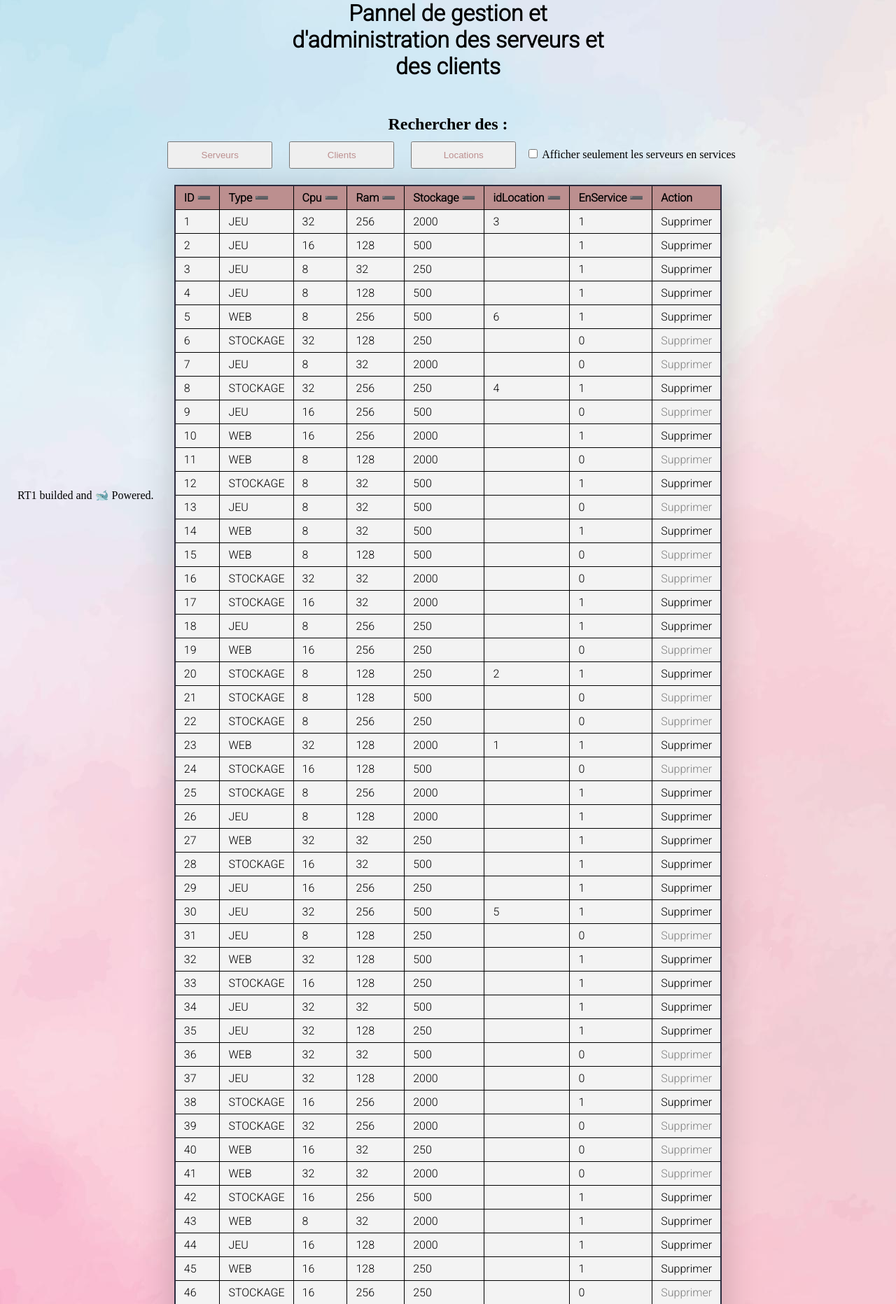
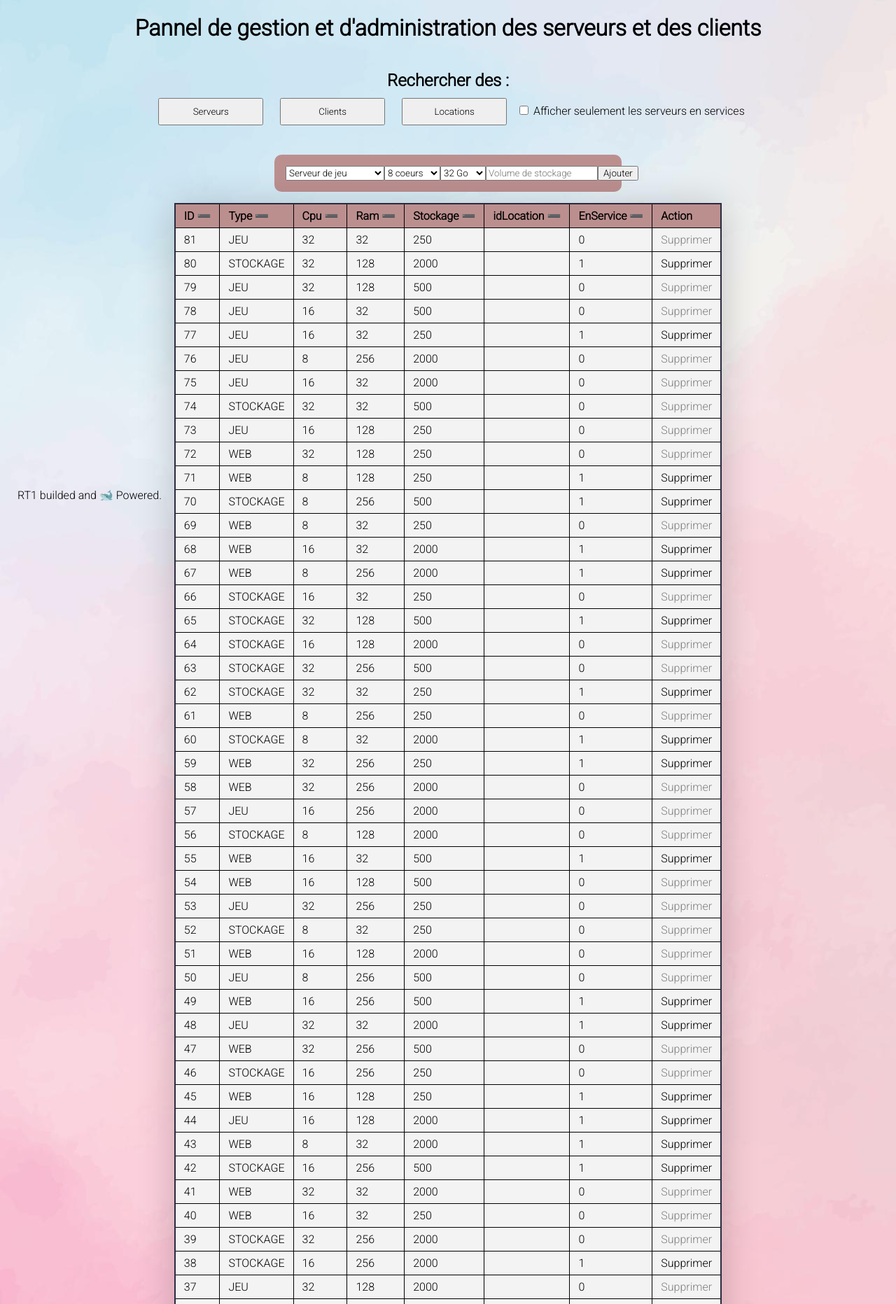
Before and after one commit to ElouanFiore/SAE23_FULOP_FIORE_MORETTI, a PHP site: page /admin.php in a window 1280 px wide. Shown: the part 57-1920 px from the top of the page at 70% size. Run offline with PHP 8.4, Linux system fonts and the light colour scheme; a user stored in the database is signed in; data comes from the database, SQL or seed files in the repository.

Commit message:
ajout des serveurs

```diff
--- a/site/admin.php
+++ b/site/admin.php
@@ -14,19 +14,18 @@ require("funcs/connexion-base.php");
 	<link rel="preconnect" href="https://fonts.googleapis.com">
 	<link rel="preconnect" href="https://fonts.gstatic.com" crossorigin>
 	<link href="https://fonts.googleapis.com/css2?family=Roboto:wght@300&display=swap" rel="stylesheet">
-	<link rel="stylesheet" href="css/style2.css" media="screen" type="text/css" />
+	<link rel="stylesheet" href="css/styleAdmin.css" media="screen" type="text/css" />
  	<script src="funcs/func-tableau.js"></script>
 </head>
 
-<nav>
-
-	<div class="onglets">
-		<a href="index.php">🏠 Accueil</a>
-	</div>
-
-</nav>
 
 <body>
+	<nav>
+		<div class="onglets">
+			<a href="index.php">🏠 Accueil</a>
+		</div>
+	</nav>
+
 	<div class="gestion">
 		<h1>Pannel de gestion et d'administration des serveurs et des clients</h1>
 		<h2>Rechercher des :</h2>
@@ -37,13 +36,46 @@ require("funcs/connexion-base.php");
 		<label for="activation" id="labactiv"></label>
 
 	</div>
+
+	<div id="addServ" hidden>
+	<form action='funcs/ajout-serv.php' method='POST'>
+		<select name="type">
+			<option value="JEU">Serveur de jeu</option>
+			<option value="STOCKAGE">Serveur de stockage</option>
+			<option value="WEB">Serveur web</option>
+		</select>
+		<select name="cpu">
+			<option value="8">8 coeurs</option>
+			<option value="16">16 coeurs</option>
+			<option value="32">32 coeurs</option>
+		</select>
+		<select name="ram">
+			<option value="32">32 Go</option>
+			<option value="128">128 Go</option>
+			<option value="256">256 Go</option>
+		</select>
+		<input type="text" name="stockage" placeholder="Volume de stockage" required/>
+		<input type="submit" value="Ajouter"/>
+	</form>
+	</div>
+
+	<?php
+	if (isset($_GET["err"])) {
+		switch ($_GET["err"]) {
+			case "stock";
+				echo "<h1 class='erreur'>Le stockage n'est pas conforme</h1>";
+			break;
+		}
+	}
+	?>
+
 	<div id="table"></div>
 
 <script>
 <?php
-tableau($db, "SELECT ID, Type, Cpu, Ram, Stockage, idLocation,  EnService FROM `serveurs`", "serv");
-tableau($db, "SELECT ID, Email, Nom, Prenom, Actif FROM `clients` WHERE email != 'admin'", "clients");
-tableau($db, "SELECT ID, IDclient, IDserveur, DebutLoc, FinLoc FROM `locations`", "locs");
+tableau($db, "SELECT ID, Type, Cpu, Ram, Stockage, idLocation,  EnService FROM `serveurs` ORDER BY id DESC", "serv");
+tableau($db, "SELECT ID, Email, Nom, Prenom, Actif FROM `clients` WHERE email != 'admin' ORDER BY id DESC", "clients");
+tableau($db, "SELECT ID, IDclient, IDserveur, DebutLoc, FinLoc FROM `locations` ORDER BY id DESC", "locs");
 ?>
 serv.header.push("Action");
 serv.row.forEach(val => {
@@ -166,6 +198,7 @@ function Actif() {
 }
 
 function AffLocs() {
+	document.getElementById("addServ").hidden = true;
 	document.getElementById("table").innerHTML = "";
 	document.getElementById("labactiv").innerHTML = "Afficher seulement les locations en cours";
 	state = "locs";
@@ -179,6 +212,7 @@ function AffLocs() {
 function AffServ() {
 	document.getElementById("table").innerHTML = "";
 	document.getElementById("labactiv").innerHTML = "Afficher seulement les serveurs en services";
+	document.getElementById("addServ").hidden = false;
 	state = "serv";
 	if (document.getElementById("activation").checked) {
 		Actif(serv);
@@ -188,6 +222,7 @@ function AffServ() {
 }
 
 function AffCli() {
+	document.getElementById("addServ").hidden = true;
 	document.getElementById("table").innerHTML = "";
 	document.getElementById("labactiv").innerHTML = "Afficher seulement les clients actifs";
 	state = "clients";
--- a/site/css/style2.css
+++ b/site/css/style2.css
@@ -200,3 +200,15 @@ th {
 .gestion {
     text-align: center;
 }
+
+form#addServ {
+	display: flex;
+	margin: 2rem 20rem 3rem 20rem;
+	justify-content: space-around;
+	text-align: center;
+	background-color: rosybrown;
+}
+
+#addServ input {
+	width: auto;
+}
--- /dev/null
+++ b/site/css/styleAdmin.css
@@ -0,0 +1,118 @@
+
+* {
+    font-family: 'Roboto', sans-serif;
+}
+
+body{
+	background-image:url("../images/back.jpg");
+}
+
+footer{
+    position: fixed;
+    bottom: 10px;
+    left: 25px;
+}
+
+nav {
+    display: flex;
+    flex-wrap: wrap;
+    justify-content: space-between;
+    position: sticky;
+    top: 0;
+    /*background-color: rgb(144, 144, 255);*/
+    padding: 10px 0px;
+    font-family: 'Roboto', sans-serif;
+}
+
+nav .onglets{
+    display: flex;
+    flex-wrap: wrap;
+    margin-top: 5px;
+}
+
+nav .onglets a {
+    margin-right: 20px /*Margin sert à réduire ou augmenter l'espace invisible entre des éléments*/;
+    cursor: pointer;
+    text-decoration: none;
+    color: black;
+    font-size: 21px;
+    padding: 0 15px;
+}
+
+nav .onglets a:hover{
+    background-color: aliceblue;
+    color: royalblue;
+}
+
+/*Importation stylisation table de tarifs.html / possibilité d'optimiser les fichiers*/
+/*Luigi gros fou t'as mis des id à chaque td*/
+
+table{
+    width:auto;
+    margin:0 auto;
+    margin-top:1%;
+    font-family: 'Roboto', sans-serif;
+    border-collapse: collapse;
+    min-width: 400px;
+    box-shadow: 0 5px 50px rgba(0, 0, 0, 0.2);
+    border: 2px solid rgb(42, 42, 61);
+    text-align: left;
+	color: black;
+}
+
+#client{
+    background-color: pink;
+}
+
+#titre{
+   color: #0092c9;
+   background-color: #e0f0f5;
+}
+
+td {
+    padding: 7px 12px;
+    border: 1px solid black;
+    background-color: #f3f3f3;
+}
+
+th {
+    padding: 7px 12px;
+    border: 1px solid black;
+	background-color: rosybrown;
+}
+
+.gestion h2 {
+    color:black;
+    padding: 20px;
+    margin-bottom: 5px;
+    padding-bottom: 5px;
+}
+
+.gestion button {
+    color: black;
+    width: 150px;
+    margin: 10px;
+    padding: 10px;
+    margin-top: 1px;
+}
+
+.gestion {
+    text-align: center;
+}
+
+form {
+	display: flex;
+	margin: 2rem 30vw 1rem 30vw;
+	justify-content: space-between;
+	text-align: center;
+	background-color: rosybrown;
+	padding: 1em;
+	border-radius: 10px;
+}
+
+.erreur {
+	text-align: center;
+	font-size: 1rem;
+	margin-bottom: 3rem;
+	color: rosybrown;
+}
```
Also changed, not shown: site/compte.php (+19 -0 lines), site/funcs/ajout-serv.php (added, +26 -0 lines), site/index.php (+2 -9 lines).
